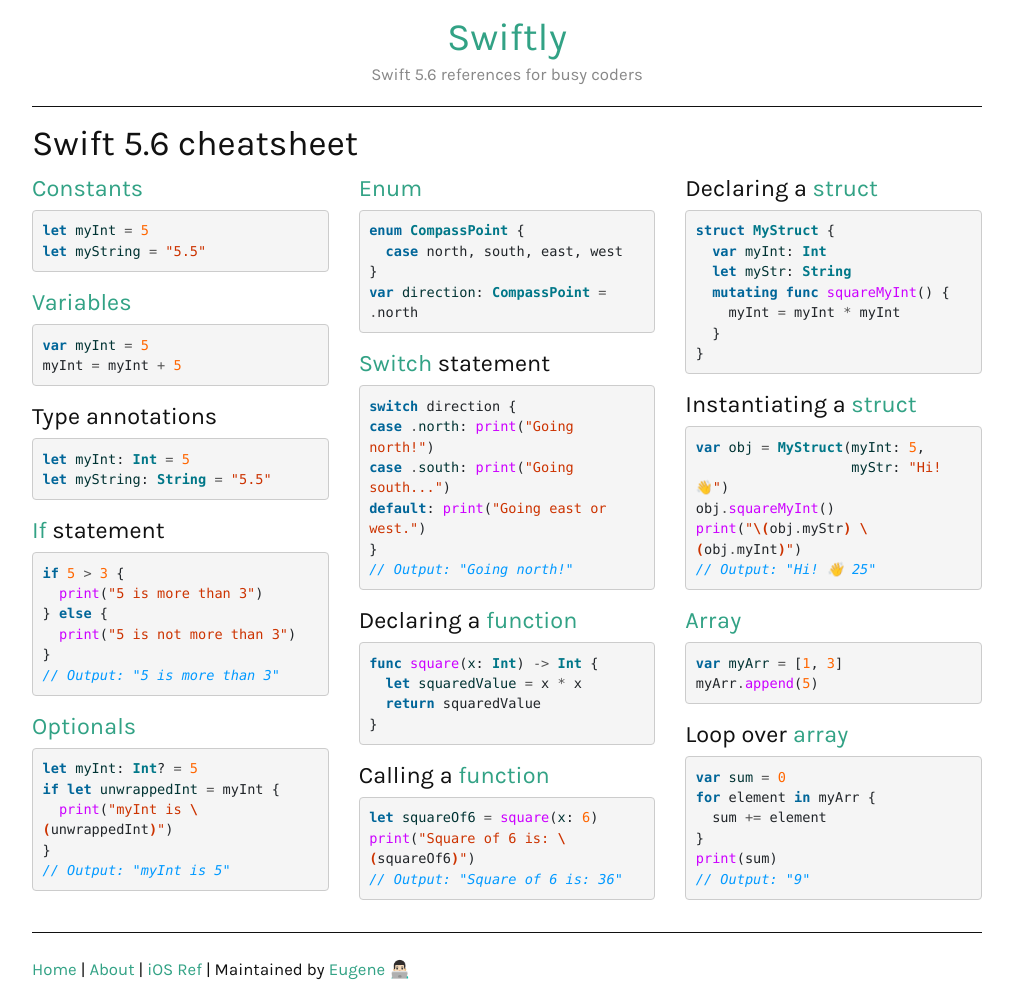
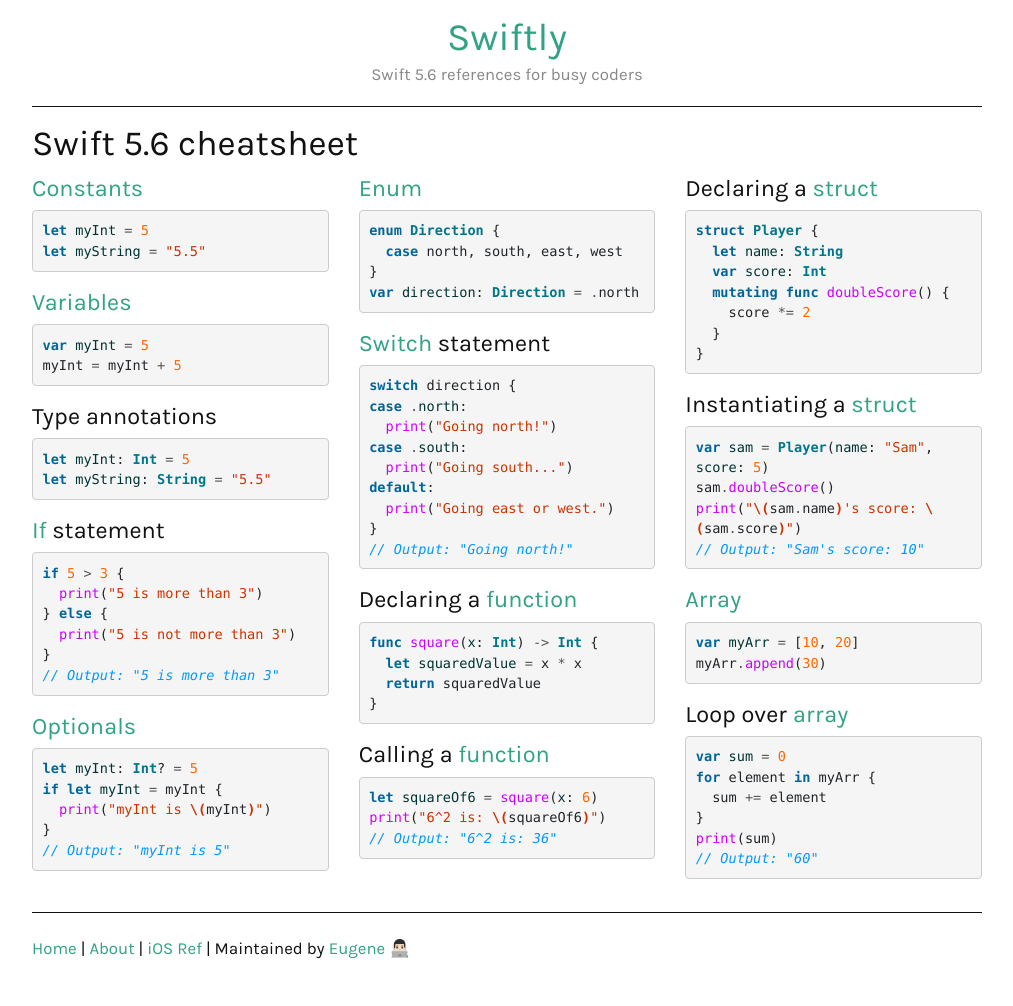
Before and after one commit to ebelinski/swiftly, a Jekyll site: the page built from _guides/cheatsheet.md, in a window 1280 px wide. Shown: the whole page, without its empty margins (133-1146 px from the left). Built offline with Jekyll 4.4.1, drawn with Linux system fonts in a browser that asks for light colours; comment, search, counter and statistics services are not loaded; after the commit the page ends 985 px from its top, so only the background shows below that.

Commit message:
Cheatsheet tweaks.

````diff
--- a/_guides/cheatsheet.md
+++ b/_guides/cheatsheet.md
@@ -45,8 +45,8 @@ if 5 > 3 {
 
 ```swift
 let myInt: Int? = 5
-if let unwrappedInt = myInt {
-  print("myInt is \(unwrappedInt)")
+if let myInt = myInt {
+  print("myInt is \(myInt)")
 }
 // Output: "myInt is 5"
 ```
@@ -56,19 +56,22 @@ if let unwrappedInt = myInt {
 ### [Enum](/enums)
 
 ```swift
-enum CompassPoint {
+enum Direction {
   case north, south, east, west
 }
-var direction: CompassPoint = .north
+var direction: Direction = .north
 ```
 
 ### [Switch](/switch) statement
 
 ```swift
 switch direction {
-case .north: print("Going north!")
-case .south: print("Going south...")
-default: print("Going east or west.")
+case .north:
+  print("Going north!")
+case .south:
+  print("Going south...")
+default:
+  print("Going east or west.")
 }
 // Output: "Going north!"
 ```
@@ -86,8 +89,8 @@ func square(x: Int) -> Int {
 
 ```swift
 let squareOf6 = square(x: 6)
-print("Square of 6 is: \(squareOf6)")
-// Output: "Square of 6 is: 36"
+print("6^2 is: \(squareOf6)")
+// Output: "6^2 is: 36"
 ```
 
 {% include closecol.html %}{% include opencol.html size=4 %}
@@ -95,11 +98,11 @@ print("Square of 6 is: \(squareOf6)")
 ### Declaring a [struct](/structs-and-classes)
 
 ```swift
-struct MyStruct {
-  var myInt: Int
-  let myStr: String
-  mutating func squareMyInt() {
-    myInt = myInt * myInt
+struct Player {
+  let name: String
+  var score: Int
+  mutating func doubleScore() {
+    score *= 2
   }
 }
 ```
@@ -107,18 +110,17 @@ struct MyStruct {
 ### Instantiating a [struct](/structs-and-classes)
 
 ```swift
-var obj = MyStruct(myInt: 5,
-                   myStr: "Hi! 👋")
-obj.squareMyInt()
-print("\(obj.myStr) \(obj.myInt)")
-// Output: "Hi! 👋 25"
+var sam = Player(name: "Sam", score: 5)
+sam.doubleScore()
+print("\(sam.name)'s score: \(sam.score)")
+// Output: "Sam's score: 10"
 ```
 
 ### [Array](/arrays)
 
 ```swift
-var myArr = [1, 3]
-myArr.append(5)
+var myArr = [10, 20]
+myArr.append(30)
 ```
 
 ### Loop over [array](/arrays)
@@ -129,7 +131,7 @@ for element in myArr {
   sum += element
 }
 print(sum)
-// Output: "9"
+// Output: "60"
 ```
 
 {% include closecol.html closerow=true %}
````
